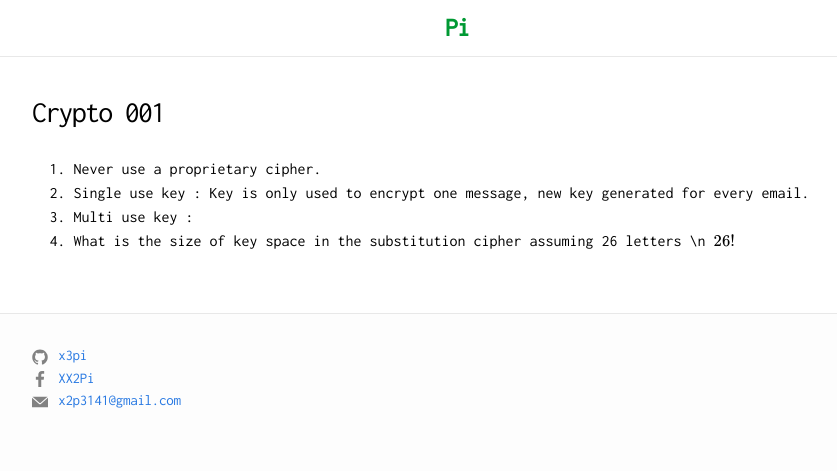
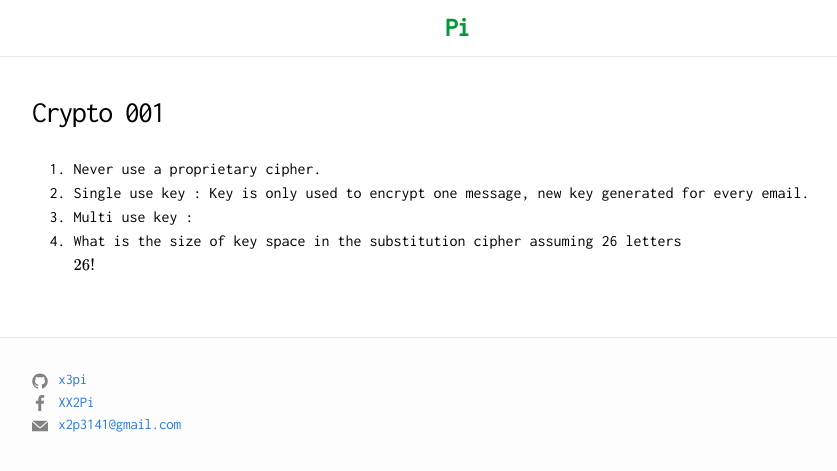
Before and after one commit to x3pi/x3pi.github.io, a Jekyll site: the page built from crypto/crypto-001.md, in a window 1280 px wide. Shown: the top 471 px of the page, without its empty margins (208-1045 px from the left). Built offline with Jekyll 4.4.1, drawn with Linux system fonts in a browser that asks for light colours; nearby versions of some CDN libraries; formulas are drawn with MathJax 3; comment, search, counter and statistics services are not loaded.

Commit message:
Update from Forestry.io - Updated crypto-001.md

```diff
--- a/crypto/crypto-001.md
+++ b/crypto/crypto-001.md
@@ -11,5 +11,5 @@ tags: []
 1. Never use a proprietary cipher.
 2. Single use key : Key is only used to encrypt one message, new key generated for every email.
 3. Multi use key :
-4. What is the size of key space in the substitution cipher assuming 26 letters \n
+4. What is the size of key space in the substitution cipher assuming 26 letters <br>
 	$$26!$$
```
